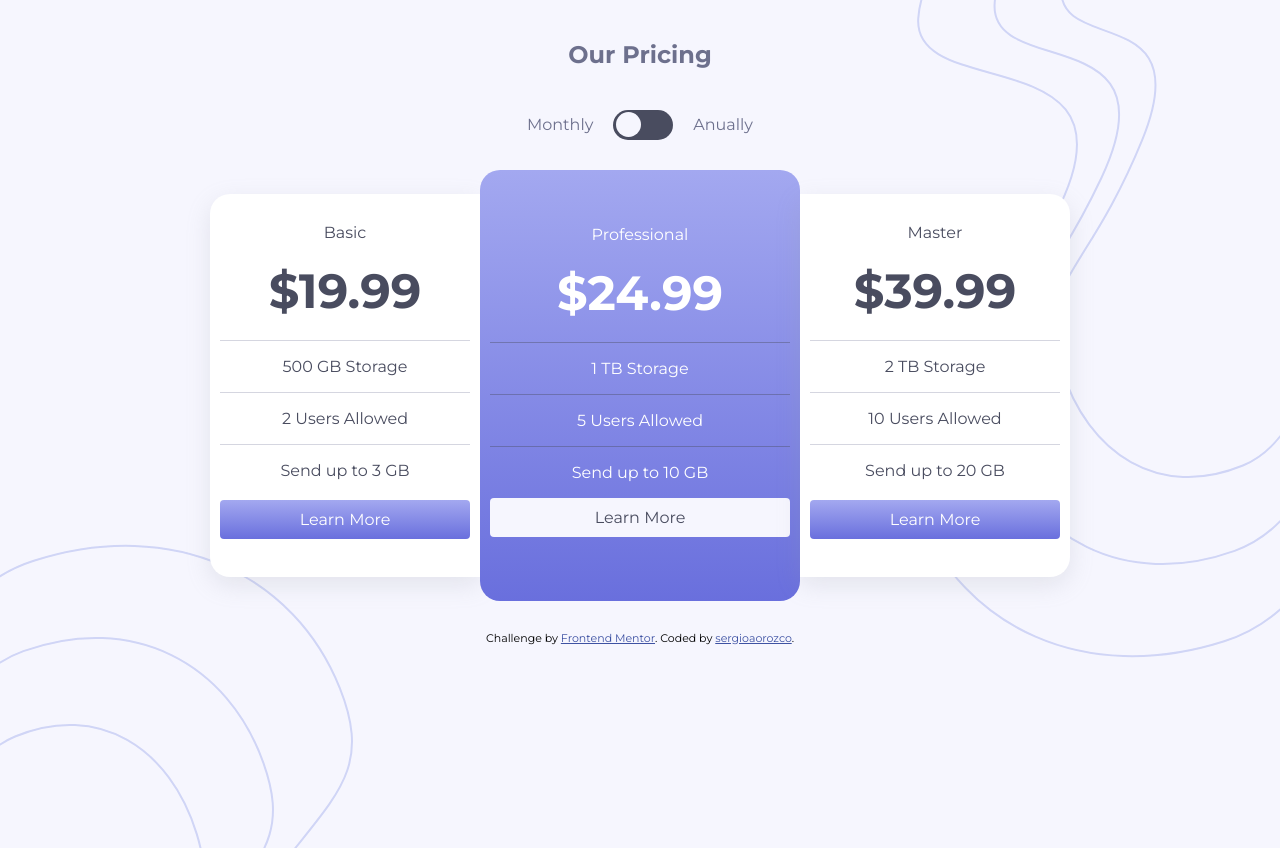
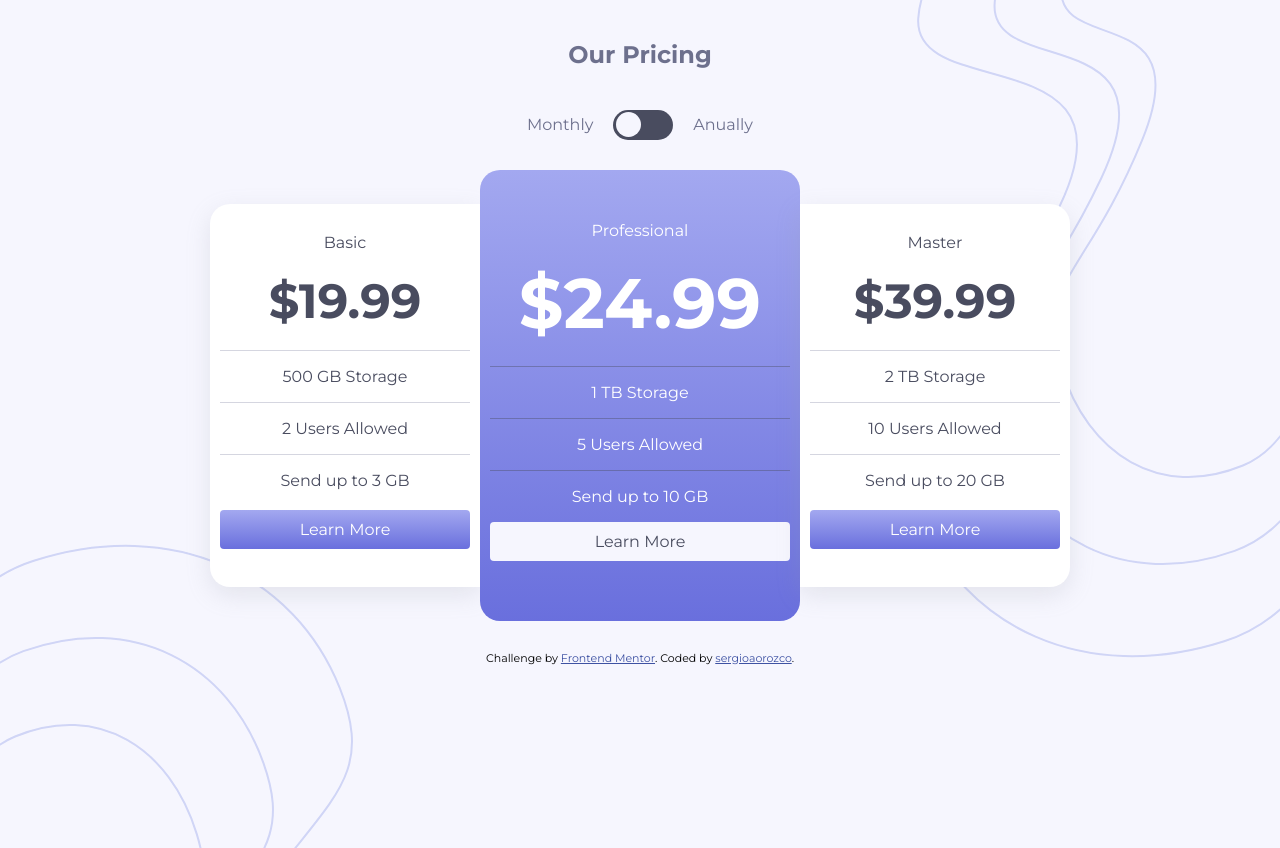
Before and after one commit to Sergioaorozco/Toggle-Pricing-Component, a plain HTML site: page index.html in a window 1280 px wide. Drawn offline with Linux system fonts and the light colour scheme.

Commit message:
Update changes in css file

```diff
--- a/style.css
+++ b/style.css
@@ -58,10 +58,14 @@ body {
     padding-block-end: 3%;
     padding-block-start: 1%;
     padding-inline: 10px;
-    height: 380px;
+    height: 400px;
     display: flex;
     align-items: center;
     justify-content: center;
+}
+
+.professional .monthly-billing {
+    font-size: 70px;
 }
 
 .professional-content {
@@ -104,11 +108,10 @@ body {
     padding: 10px 0;
     text-decoration: none;
     color: var(--DarkGrayishBlue);
-
 }
 
 .monthly-billing {
-    font-weight: 700;
+    font-weight: bold;
     font-size: 3rem;
     margin-block-start: 20px;
     margin-block-end: 20px;
```
Also changed, not shown: index.html (line endings or trailing spaces).
